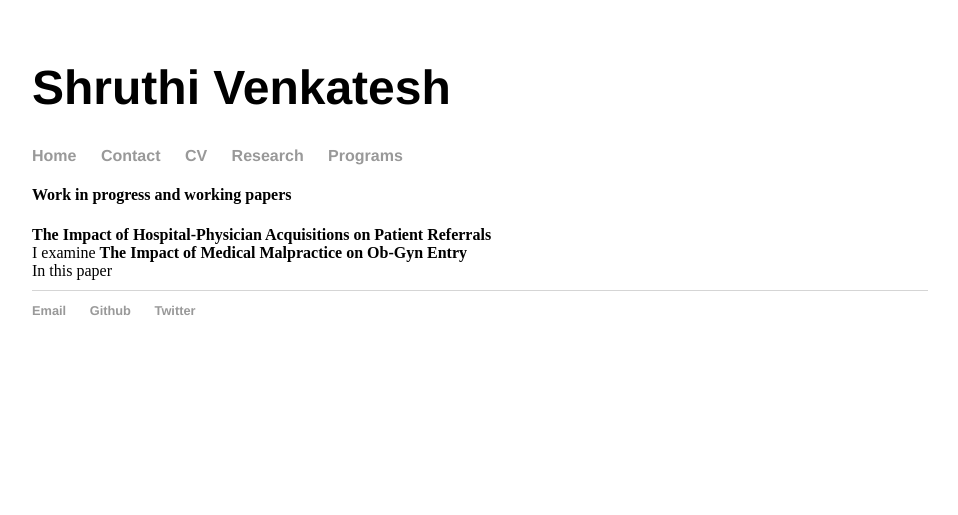
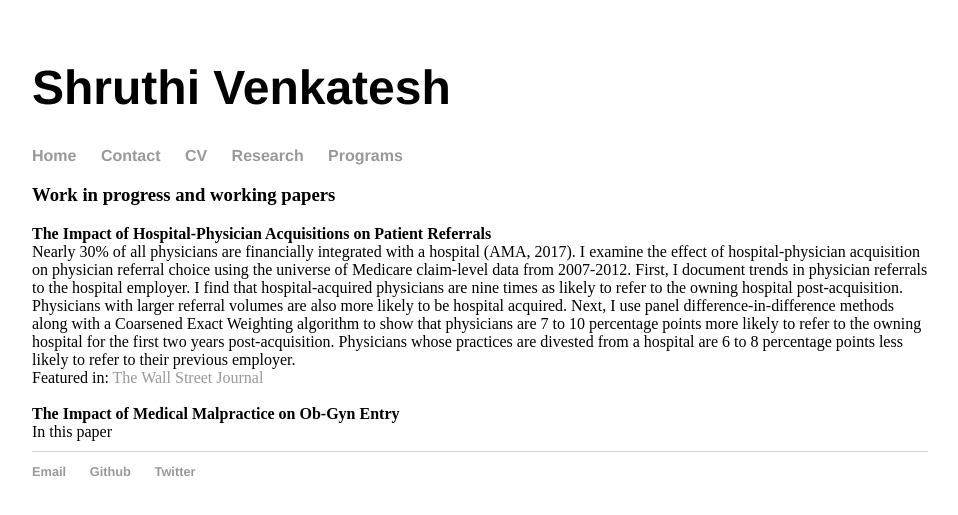
Before and after one commit to shruthi-venkatesh/shruthi-venkatesh.github.io, a Jekyll site: the page built from research/index.html, in a window 1280 px wide. Shown: the top 515 px of the page, without its empty margins (160-1118 px from the left). Built offline with Jekyll 4.4.1, drawn with Linux system fonts in a browser that asks for light colours.

Commit message:
Update index.html

```diff
--- a/research/index.html
+++ b/research/index.html
@@ -3,10 +3,20 @@ layout: default
 title: Shruthi Venkatesh
 ---
 <div class="blurb">
-  <h4> Work in progress and working papers </h4>
+  <h3> Work in progress and working papers </h3>
 
     <b> The Impact of Hospital-Physician Acquisitions on Patient Referrals </b> <br>
-    I examine
+    Nearly 30% of all physicians are financially integrated with a hospital (AMA, 2017).
+    I examine the effect of hospital-physician acquisition on physician referral choice using the universe of Medicare claim-level
+    data from 2007-2012. First, I document trends in physician referrals to the hospital employer. I find that hospital-acquired
+    physicians are nine times as likely to refer to the owning hospital post-acquisition. Physicians with larger referral volumes are
+    also more likely to be hospital acquired. Next, I use panel difference-in-difference methods along with a Coarsened
+    Exact Weighting algorithm to show that physicians are 7 to 10 percentage points more likely to refer to the owning hospital for the first two years
+    post-acquisition. Physicians whose practices are divested from a hospital are 6 to 8 percentage points less likely to refer to their
+    previous employer. <br>
+
+    Featured in: <a href="https://www.wsj.com/articles/the-hidden-system-that-explains-how-your-doctor-makes-referrals-11545926166">
+    The Wall Street Journal</a> <br> <br>
 
     <b> The Impact of Medical Malpractice on Ob-Gyn Entry </b> <br>
     In this paper
```
